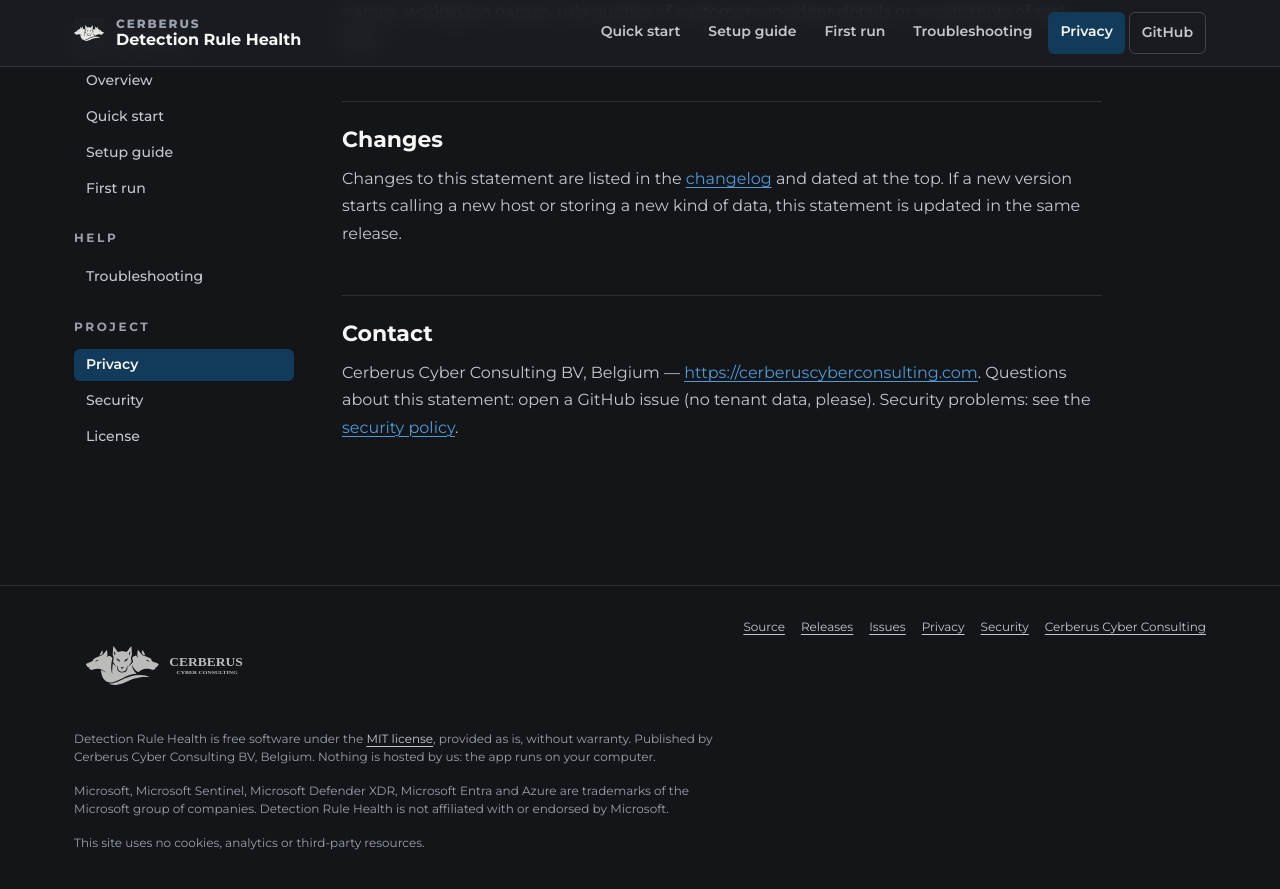
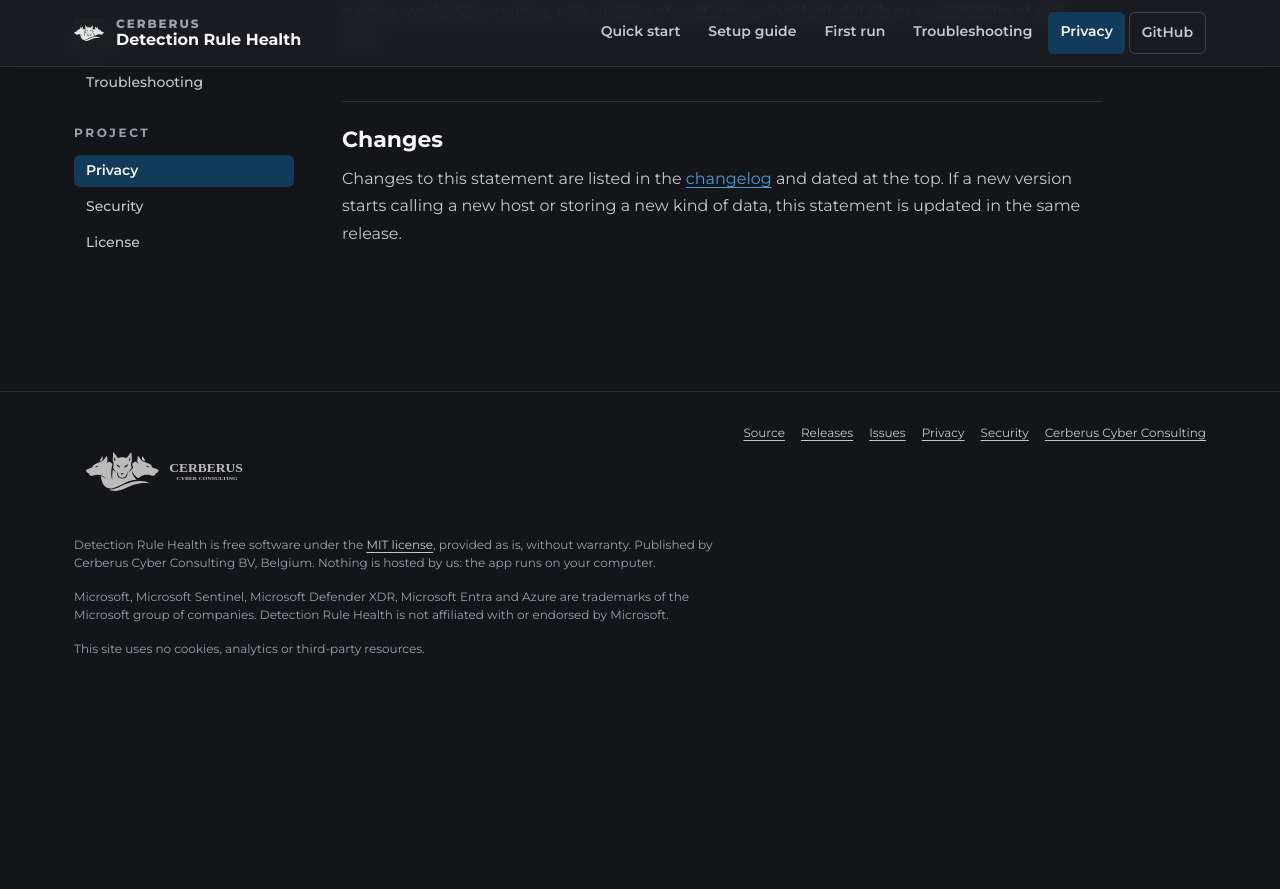
Before and after one commit to Cerberus-Cyber-Consulting/DetectionRuleHealth, a Jekyll site: the page built from docs/privacy.md, in a window 1280 px wide and 900 px high, scrolled down 5728 px. Shown: the top 889 px of the window. Built offline with Jekyll 4.4.1, drawn with Linux system fonts in a browser that asks for light colours; after the commit the page ends 6434 px from its top, so only the background shows below that.

Commit message:
patch(docs):sync

```diff
--- a/docs/privacy.md
+++ b/docs/privacy.md
@@ -124,9 +124,3 @@ names, workspace names, rule queries of customers, incident details or screensho
 Changes to this statement are listed in the [changelog](https://github.com/Cerberus-Cyber-Consulting/DetectionRuleHealth/blob/main/CHANGELOG.md) and dated at the top.
 If a new version starts calling a new host or storing a new kind of data, this statement is updated
 in the same release.
-
-## Contact
-
-Cerberus Cyber Consulting BV, Belgium — <https://cerberuscyberconsulting.com>.
-Questions about this statement: open a GitHub issue (no tenant data, please). Security problems:
-see the [security policy](https://github.com/Cerberus-Cyber-Consulting/DetectionRuleHealth/blob/main/SECURITY.md).
```
